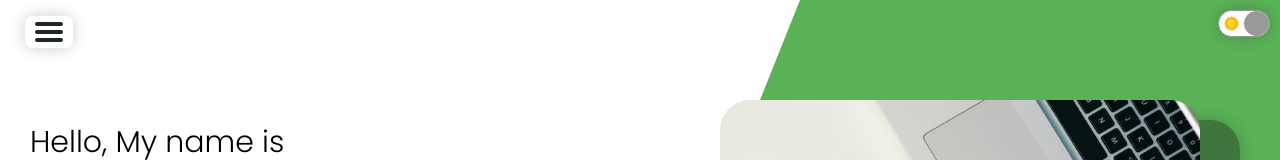
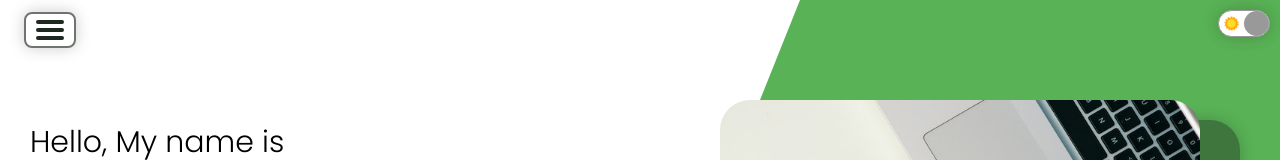
Before and after one commit to jasonmwatu/jason-portfolio, a React (Create React App) app: page / in a window 1280 px wide. In both pictures the pointer is over the element 49 px from the left and 32 px from the top of the page. Shown: the top 160 px of the page. Built offline with nearby package versions, Linux system fonts and the light colour scheme.

Commit message:
add border outline on hover for menu and toggle dark mode on toggle.css

```diff
--- a/src/components/toggle/toggle.css
+++ b/src/components/toggle/toggle.css
@@ -6,8 +6,8 @@
   /* border: 2px solid #6f746f; */
   /* background-color: white; */
   position: fixed;
-  top: 16px;
-  left: 25px;
+  top: 12px;
+  left: 24px;
   z-index: 999;
   display: flex;
   align-items: center;
@@ -25,6 +25,9 @@
   height: 4px;
   width: 60%;
   margin-bottom: 4px;
+}
+.m:hover {
+  border: 2px solid #6f746f;
 }
 .t {
   width: 50px;
@@ -44,6 +47,9 @@
   box-shadow: 0 0 1rem 0 rgba(0, 0, 0, 0.2);
   /* background-color: rgba(255, 255, 255, 0.616); */
 }
+.t:hover{
+    border: 2px solid #999;
+}
 
 .t-icon {
   width: 15px;
```
